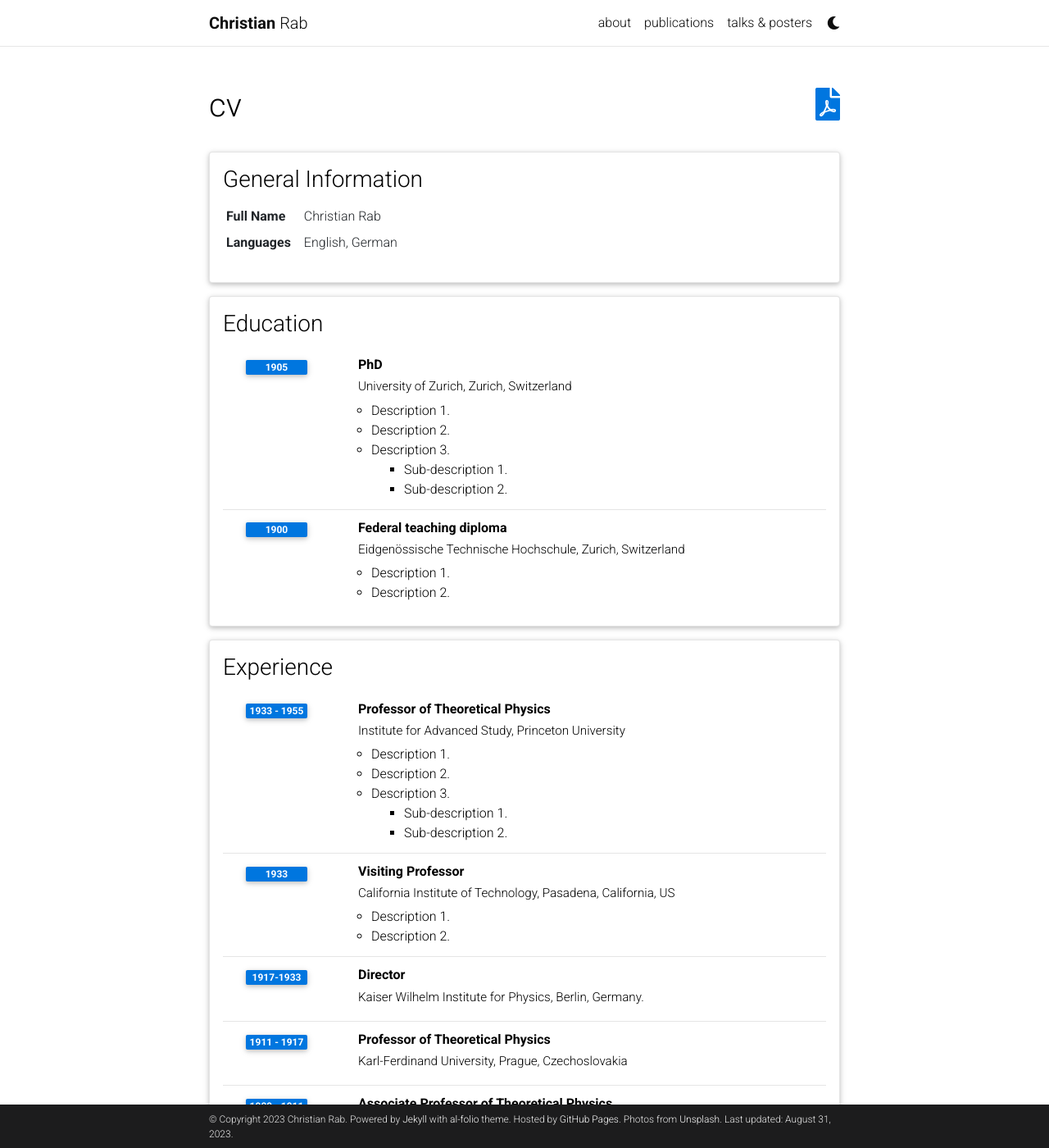
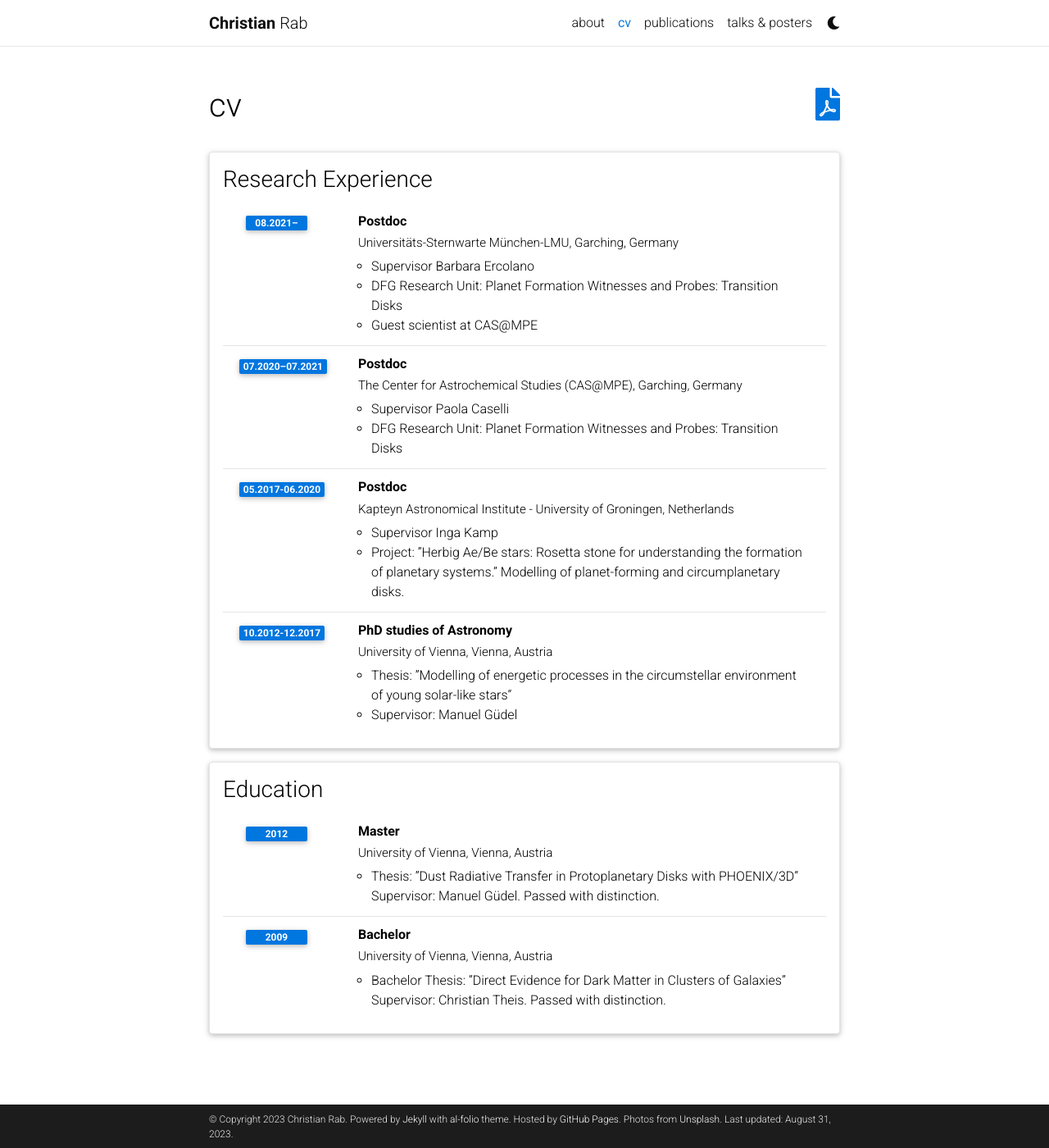
Before and after one commit to chrab/chrab.github.io, a Jekyll site: the page built from _pages/cv.md, in a window 1280 px wide and 1400 px high. Shown: the whole window at 82% size. Built offline with Jekyll 4.4.1, drawn with Linux system fonts in a browser that asks for light colours; comment, search, counter and statistics services are not loaded; a style sheet for code colours, icons or effects is not loaded; some of the changed text lies outside the part shown.

Commit message:
Added a cv page.

```diff
--- a/_data/cv.yml
+++ b/_data/cv.yml
@@ -1,97 +1,56 @@
-- title: General Information
-  type: map
-  contents:
-    - name: Full Name
-      value: Christian Rab
+#- title: General Information
+#  type: map
+#  contents:
+#    - name: Full Name
+#      value: Christian Rab
 #    - name: Date of Birth
 #      value: 14th March 1879
-    - name: Languages
-      value: English, German
+#    - name: Languages
+#      value: English, German
+
+- title: Research Experience
+  type: time_table
+  contents:
+    - title: Postdoc
+      institution: Universitäts-Sternwarte München-LMU, Garching, Germany
+      year: 08.2021–
+      description:
+        - Supervisor Barbara Ercolano
+        - 'DFG Research Unit: Planet Formation Witnesses and Probes: Transition Disks'
+        - 'Guest scientist at CAS@MPE'
+
+    - title: Postdoc
+      institution: The Center for Astrochemical Studies (CAS@MPE), Garching, Germany
+      year: 07.2020–07.2021
+      description:
+        - Supervisor Paola Caselli
+        - 'DFG Research Unit: Planet Formation Witnesses and Probes: Transition Disks'
+
+    - title:  Postdoc
+      institution: Kapteyn Astronomical Institute - University of Groningen, Netherlands
+      year: 05.2017-06.2020
+      description:
+        - Supervisor Inga Kamp
+        - 'Project: ”Herbig Ae/Be stars: Rosetta stone for understanding the formation of planetary systems.” Modelling of planet-forming and circumplanetary disks.'
+
+    - title: PhD studies of Astronomy
+      institution:  University of Vienna, Vienna, Austria
+      year: 10.2012-12.2017
+      description:
+        - 'Thesis: ”Modelling of energetic processes in the circumstellar environment of young solar-like stars“'
+        - 'Supervisor: Manuel Güdel'
 
 - title: Education
   type: time_table
   contents:
-    - title: PhD
-      institution: University of Zurich, Zurich, Switzerland
-      year: 1905
+    - title: Master
+      institution: University of Vienna, Vienna, Austria
+      year: 2012
       description:
-        - Description 1.
-        - Description 2.
-        - title: Description 3.
-          contents:
-            - Sub-description 1.
-            - Sub-description 2.
-    - title: Federal teaching diploma
-      institution: Eidgenössische Technische Hochschule, Zurich, Switzerland
-      year: 1900
+        - 'Thesis: ”Dust Radiative Transfer in Protoplanetary Disks with PHOENIX/3D” Supervisor: Manuel Güdel. Passed with distinction.'
+
+    - title: Bachelor
+      institution: University of Vienna, Vienna, Austria
+      year: 2009
       description:
-        - Description 1.
-        - Description 2.
-
-- title: Experience
-  type: time_table
-  contents:
-    - title: Professor of Theoretical Physics
-      institution: Institute for Advanced Study, Princeton University
-      year: 1933 - 1955
-      description:
-        - Description 1.
-        - Description 2.
-        - title: Description 3.
-          contents:
-            - Sub-description 1.
-            - Sub-description 2.
-    - title: Visiting Professor
-      institution: California Institute of Technology, Pasadena, California, US
-      year: 1933
-      description:
-        - Description 1.
-        - Description 2.
-
-    - title: Director
-      institution: Kaiser Wilhelm Institute for Physics, Berlin, Germany.
-      year: 1917-1933
-
-    - title: Professor of Theoretical Physics
-      institution: Karl-Ferdinand University, Prague, Czechoslovakia
-      year: 1911 - 1917
-      description:
-
-    - title: Associate Professor of Theoretical Physics
-      institution: University of Zurich, Zurich, Switzerland
-      year: 1909 - 1911
-
-- title: Open Source Projects
-  type: time_table
-  contents:
-    - title: <a href="https://github.com/alshedivat/al-folio">al-folio</a>
-      year: 2015-now
-      description: A beautiful, simple, clean, and responsive Jekyll theme for academics.
-
-- title: Honors and Awards
-  type: time_table
-  contents:
-    - year: 1921
-      items:
-        - Nobel Prize in Physics
-        - Matteucci Medal
-    - year: 2029
-      items:
-        - Max Planck Medal
-
-- title: Academic Interests
-  type: nested_list
-  contents:
-    - title: Topic 1.
-      items:
-        - Description 1.
-        - Description 2.
-    - title: Topic 2.
-      items:
-        - Description 1.
-        - Description 2.
-
-- title: Other Interests
-  type: list
-  contents:
-    - <u>Hobbies:</u> Hobby 1, Hobby 2, etc.
+        - 'Bachelor Thesis: ”Direct Evidence for Dark Matter in Clusters of Galaxies” Supervisor: Christian Theis. Passed with distinction.'
--- a/_pages/cv.md
+++ b/_pages/cv.md
@@ -2,7 +2,7 @@
 layout: cv
 permalink: /cv/
 title: cv
-nav: false
-nav_order: 4
-cv_pdf: example_pdf.pdf
+nav: true
+nav_order: 2
+cv_pdf: ChristianRab-CV.pdf
 ---
--- a/_pages/publications.md
+++ b/_pages/publications.md
@@ -3,7 +3,7 @@ layout: page
 permalink: /publications/
 title: publications
 nav: true
-nav_order: 1
+nav_order: 3
 ---
 <!-- _pages/publications.md -->
 
--- a/_pages/talks.md
+++ b/_pages/talks.md
@@ -3,7 +3,7 @@ layout: page
 permalink: /talks/
 title: talks & posters
 nav: true
-nav_order: 3
+nav_order: 4
 ---
 <!-- _pages/talks.md -->
 
```
Also changed, not shown: _pages/about.md (+2 -0 lines), 1 other file.
